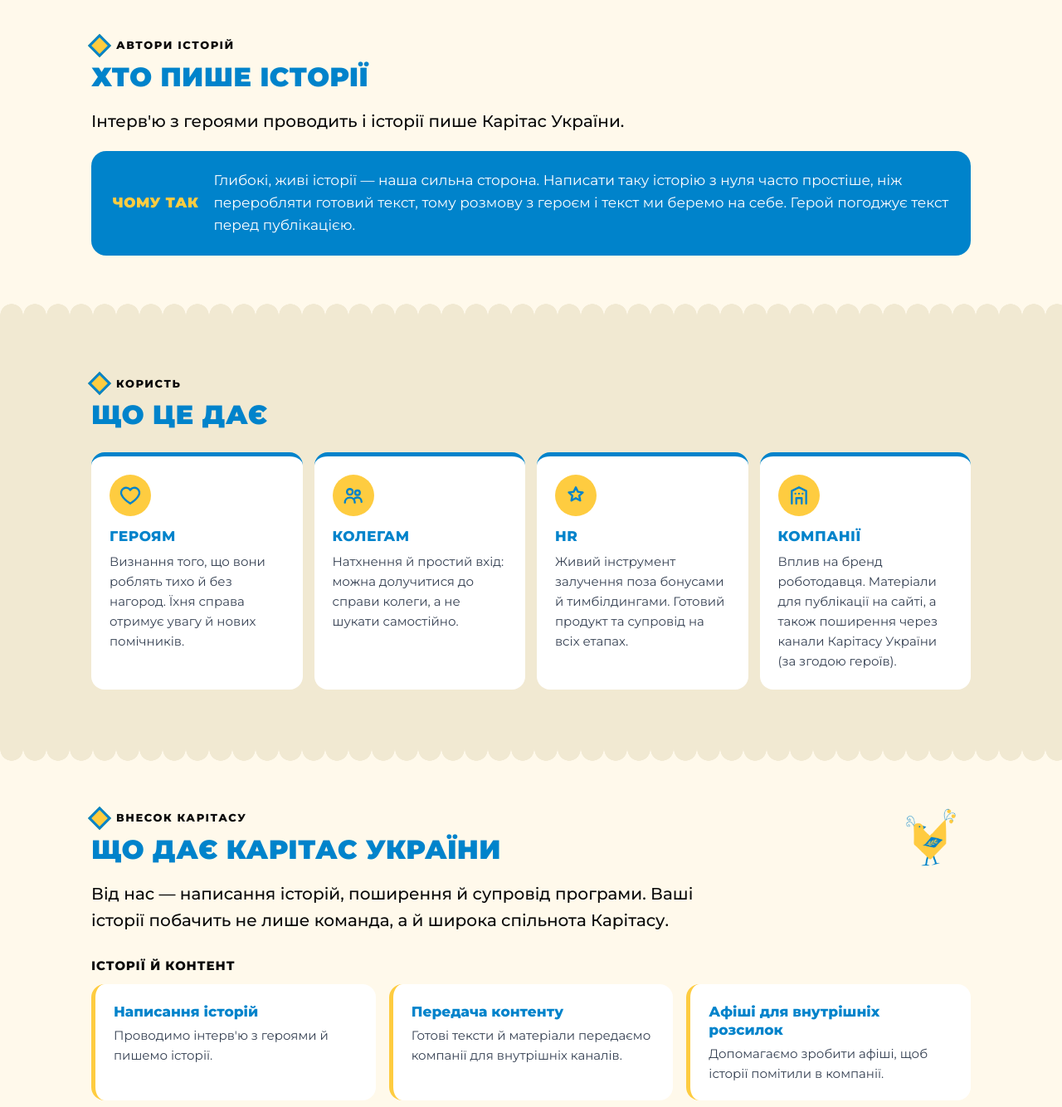
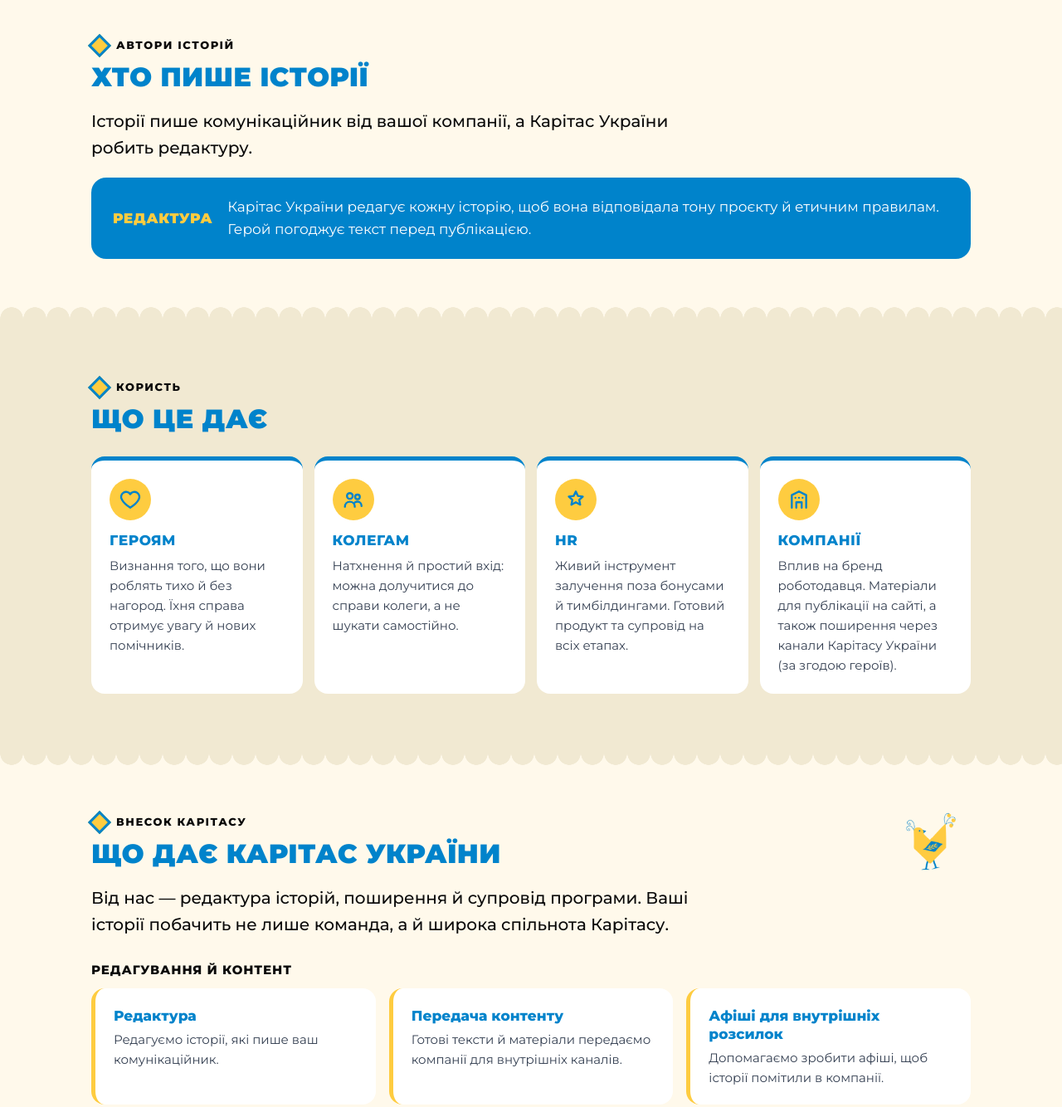
Before and after one commit to SvitlanaSom/poklykani-diyaty-hr, a plain HTML site: page index.html in a window 1280 px wide. Shown: the part 5460-6794 px from the top of the page at 83% size. Drawn offline with Linux system fonts and the light colour scheme.

Commit message:
Історії пише комунікаційник компанії, Карітас — редактура

```diff
--- a/index.html
+++ b/index.html
@@ -454,8 +454,8 @@ footer{background:var(--cream2);padding:26px 0;font-size:13px;text-align:center;
   <div class="wrap">
     <div class="eyebrow">Автори історій</div>
     <h2>Хто пише історії</h2>
-    <p class="lead">Інтерв'ю з героями проводить і історії пише Карітас України.</p>
-    <div class="editor"><b>Чому так</b><span>Глибокі, живі історії — наша сильна сторона. Написати таку історію з нуля часто простіше, ніж переробляти готовий текст, тому розмову з героєм і текст ми беремо на себе. Герой погоджує текст перед публікацією.</span></div>
+    <p class="lead">Історії пише комунікаційник від вашої компанії, а Карітас України робить редактуру.</p>
+    <div class="editor"><b>Редактура</b><span>Карітас України редагує кожну історію, щоб вона відповідала тону проєкту й етичним правилам. Герой погоджує текст перед публікацією.</span></div>
   </div>
 </section>
 
@@ -478,15 +478,15 @@ footer{background:var(--cream2);padding:26px 0;font-size:13px;text-align:center;
       <div>
         <div class="eyebrow">Внесок Карітасу</div>
     <h2>Що дає Карітас України</h2>
-        <p class="lead">Від нас — написання історій, поширення й супровід програми. Ваші історії побачить не лише команда, а й широка спільнота Карітасу.</p>
+        <p class="lead">Від нас — редактура історій, поширення й супровід програми. Ваші історії побачить не лише команда, а й широка спільнота Карітасу.</p>
       </div>
       <img class="deco" src="ptashka.png" alt="" width="300" height="300">
     </div>
 
     <div class="give-group">
-      <h3>Історії й контент</h3>
+      <h3>Редагування й контент</h3>
       <div class="give">
-        <div class="gift"><b>Написання історій</b><span>Проводимо інтерв'ю з героями й пишемо історії.</span></div>
+        <div class="gift"><b>Редактура</b><span>Редагуємо історії, які пише ваш комунікаційник.</span></div>
         <div class="gift"><b>Передача контенту</b><span>Готові тексти й матеріали передаємо компанії для внутрішніх каналів.</span></div>
         <div class="gift"><b>Афіші для внутрішніх розсилок</b><span>Допомагаємо зробити афіші, щоб історії помітили в компанії.</span></div>
       </div>
@@ -524,7 +524,7 @@ footer{background:var(--cream2);padding:26px 0;font-size:13px;text-align:center;
       <li class="y"><div><span class="when">Тижні 2–3</span><b>Запрошення до команди</b>Посилання на <a href="heroi/">сторінку для героїв</a>, кілька слів від керівництва й афіша для внутрішньої розсилки. Спершу — особисто тим, про кого ви вже знаєте.</div></li>
       <li><div><span class="when">Тижні 2–3</span><b>Лекція про покликання</b>Карітас проводить лекцію для команди: що таке покликання і чому воно важливе для людини.</div></li>
       <li class="y"><div><span class="when">Тиждень 4</span><b>Вибір героїв</b>Карітас і HR разом переглядають заявки. Кожна участь — добровільна.</div></li>
-      <li><div><span class="when">Місяць 2</span><b>Інтерв'ю й тексти</b>Розмова з героєм у зручний час, фото, написання історії. Історію пише Карітас України. Герой погоджує текст перед публікацією.</div></li>
+      <li><div><span class="when">Місяць 2</span><b>Інтерв'ю й тексти</b>Розмова з героєм у зручний час, фото, написання історії. Історію пише комунікаційник вашої компанії, Карітас робить редактуру. Герой погоджує текст перед публікацією.</div></li>
       <li class="y"><div><span class="when">Місяць 3</span><b>Публікація</b>Історії виходять у внутрішніх каналах компанії з афішами для розсилок. За згодою героя — на сайті Карітасу (новини й сторінка спецпроєкту), у Facebook «Покликані діяти» та в сторіс.</div></li>
       <li><div><span class="when">Місяць 3</span><b>Зустріч «Покликані діяти» у компанії</b>Герої розповідають про свою справу, колеги можуть долучитися.</div></li>
       <li class="y"><div><span class="when">Після пілоту</span><b>Дайджест і підсумки</b>Збираємо історії в дайджест для мережі Карітасів і розсилок проєктів. Вирішуємо разом, чи робити програму постійною — наприклад, одна історія на місяць.</div></li>
```
